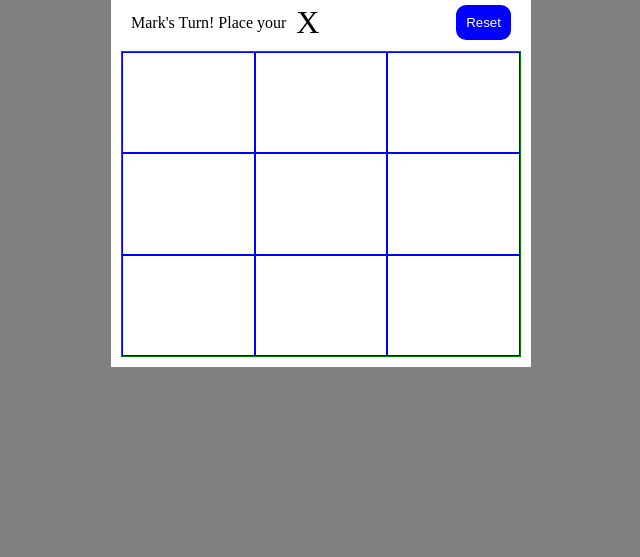
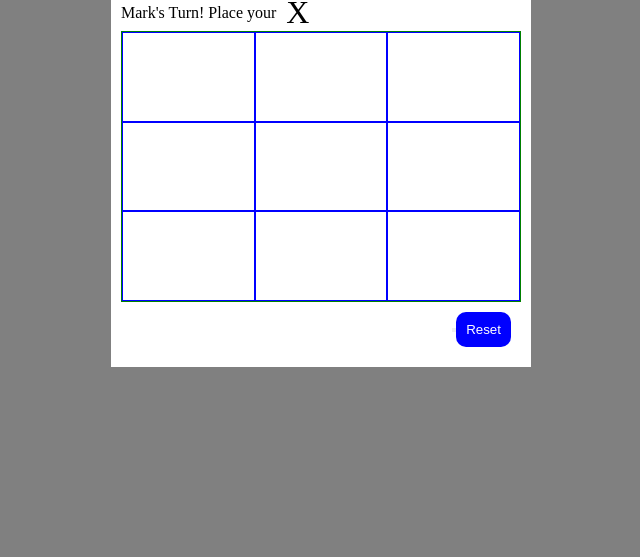
Before and after one commit to SkipperShark/odin-js-tic-tac-toe, a website: page index.html in a window 1280 px wide. Shown: the part 243-800 px from the top of the page, without its empty margins (319-959 px from the left). Drawn offline with Linux system fonts and the light colour scheme.

Commit message:
end of Pc progress

```diff
--- a/index.html
+++ b/index.html
@@ -10,17 +10,20 @@
 <body>
   <div class="main">
     <h1>Odin - JS Tic Tac Toe</h1>
-    <div class="options">
+    <div class="info">
       <p id="currentPlayer" class="currentPlayer">
         Current Player turn :
         <span class="currentMark">Foo</span>
       </p>
-      <div id="resetButton">
-      </div>
     </div>
     <ul class="board" id="board">
       <li><button>test</button></li>
     </ul>
+    <div class="actions">
+      <button type="button"></button>
+      <div id="resetButton">
+      </div>
+    </div>
   </div>
 </body>
 </html>
--- a/styles.css
+++ b/styles.css
@@ -34,18 +34,20 @@ button {
     border-radius: 1px solid blue;
     background-color: white;
     padding: var(--general-padding);
+    text-align: center;
 
     display: grid;
-    grid-template-rows: max-content max-content 1fr;
+    grid-template-rows: max-content max-content 1fr max-content;
     grid-template-areas:
         "header"
-        "options"
-        "board";
+        "info"
+        "board"
+        "actions";
 
-    .options {
+    .actions {
         display: flex;
         align-items: center;
-        justify-content: space-between;
+        justify-content: flex-end;
         padding: var(--general-padding);
     }
 
```
Also changed, not shown: readme.md (deleted).
